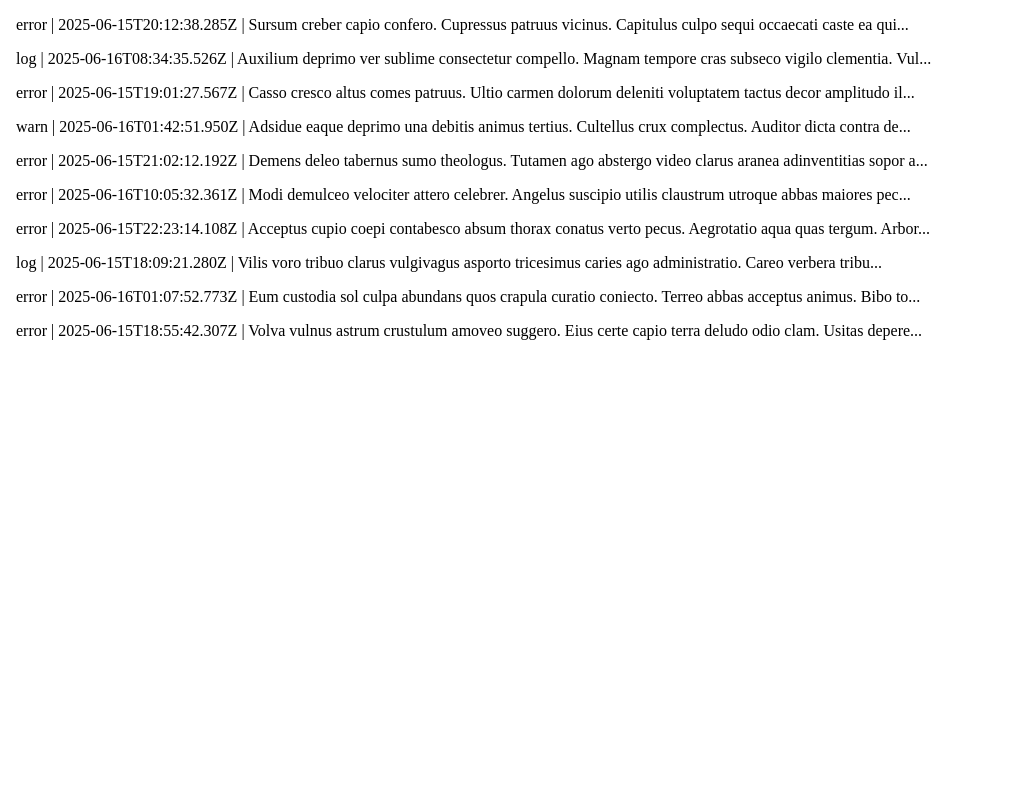
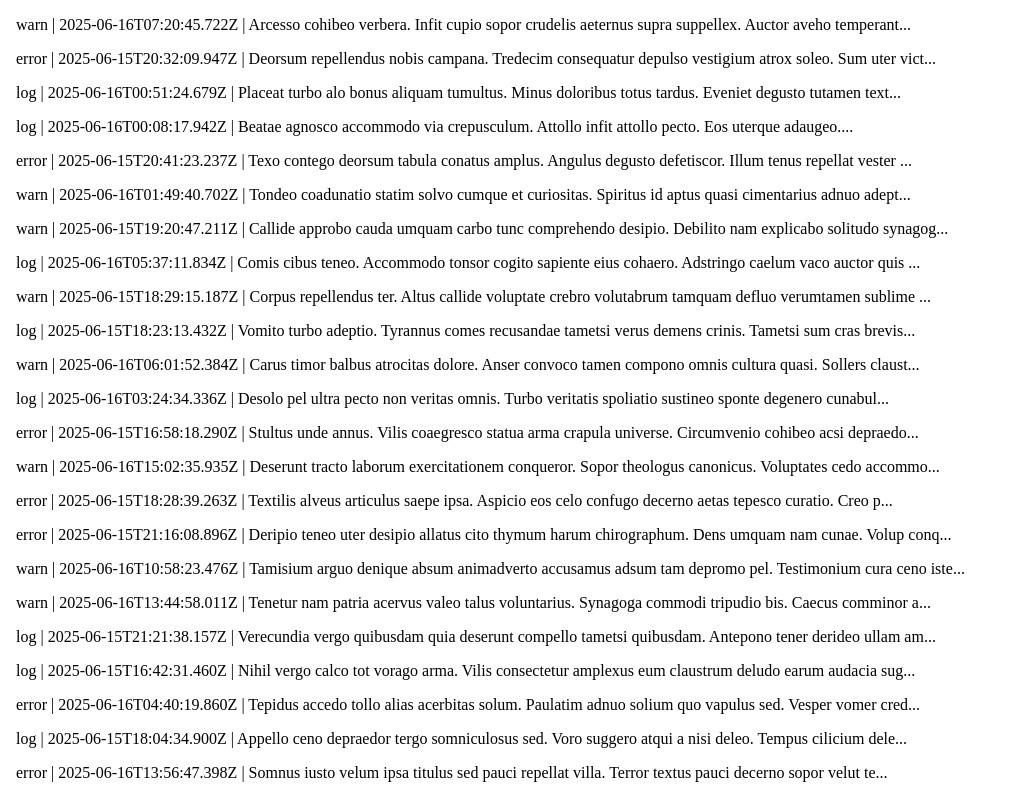
Before and after one commit to couvq/kanban, a React (Vite) app: page / in a window 1280 px wide. Shown: the top 798 px of the page, without its empty margins (0-1011 px from the left). Built offline with nearby package versions, Linux system fonts and the light colour scheme.

Commit message:
refactored stateful logic into custom hook

```diff
--- a/src/components/LogViewer/apis/index.tsx
+++ b/src/components/LogViewer/apis/index.tsx
@@ -22,7 +22,7 @@ const createLogEntry = (): LogEntry => {
 const fetchNewLogs = (): Promise<LogEntry[]> => {
   return new Promise((resolve) => {
     setTimeout(() => {
-      const fakeLogEntries = Array.from({ length: 10 }, createLogEntry);
+      const fakeLogEntries = Array.from({ length: 1000 }, createLogEntry);
       resolve(fakeLogEntries);
     }, 200);
   });
--- /dev/null
+++ b/src/components/LogViewer/hooks/useLogViewer.ts
@@ -0,0 +1,18 @@
+import { useEffect, useState } from "react";
+import type { LogEntry } from "../apis";
+import fetchNewLogs from "../apis";
+
+const useLogViewer = (): [boolean, LogEntry[]] => {
+  const [logs, setLogs] = useState<LogEntry[]>([]);
+  const [isLoading, setIsLoading] = useState(true);
+
+  useEffect(() => {
+    fetchNewLogs()
+      .then((data) => setLogs(data))
+      .finally(() => setIsLoading(false));
+  }, []);
+
+  return [isLoading, logs]
+};
+
+export default useLogViewer;
--- a/src/components/LogViewer/index.tsx
+++ b/src/components/LogViewer/index.tsx
@@ -1,13 +1,12 @@
 import { List } from "@mui/material";
-import { useEffect, useState } from "react";
-import fetchNewLogs, { type LogEntry } from "./apis";
+import useLogViewer from "./hooks/useLogViewer";
 import LogRow from "./LogRow";
 
 const LogViewer = () => {
-  const [logs, setLogs] = useState<LogEntry[]>([]);
-  useEffect(() => {
-    fetchNewLogs().then((data) => setLogs(data));
-  }, []);
+  const [isLoading, logs] = useLogViewer()
+
+  if(isLoading) return 'Loading...'
+
   return (
     <div>
       <List>
```
